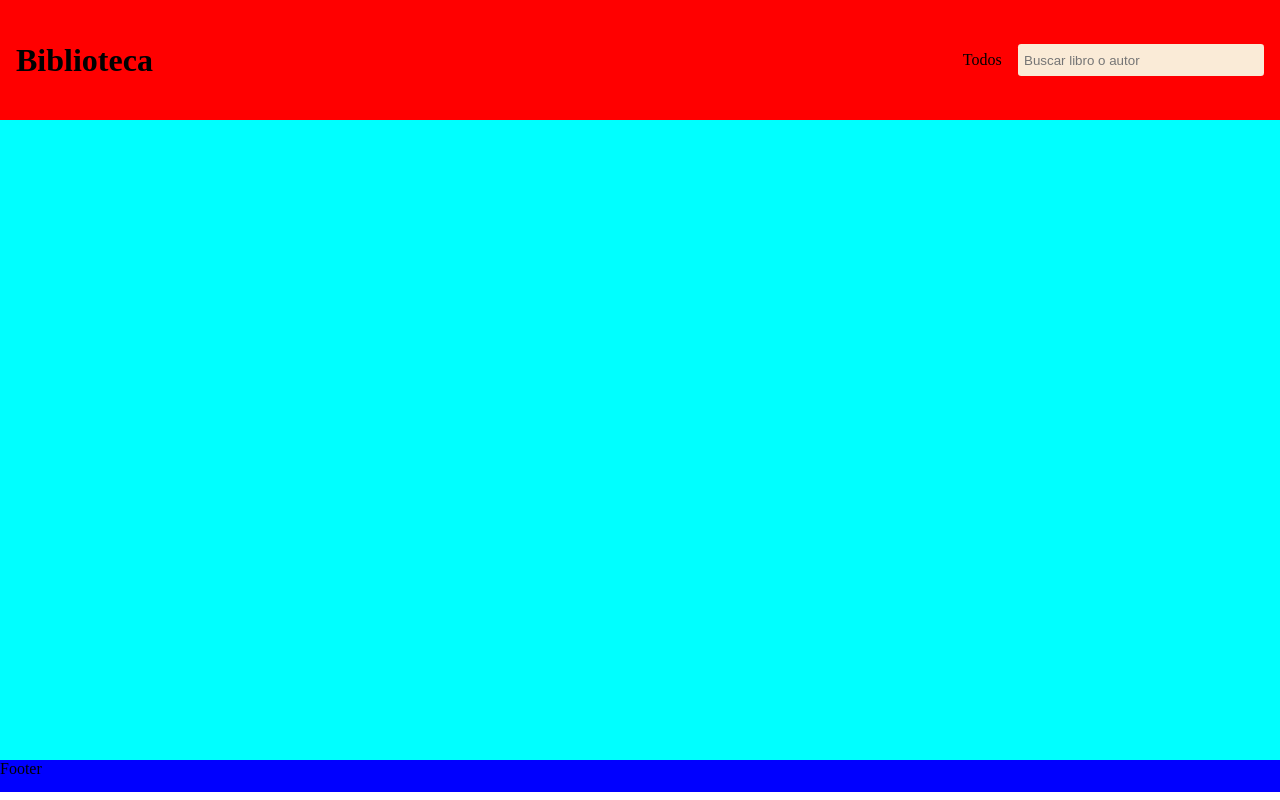
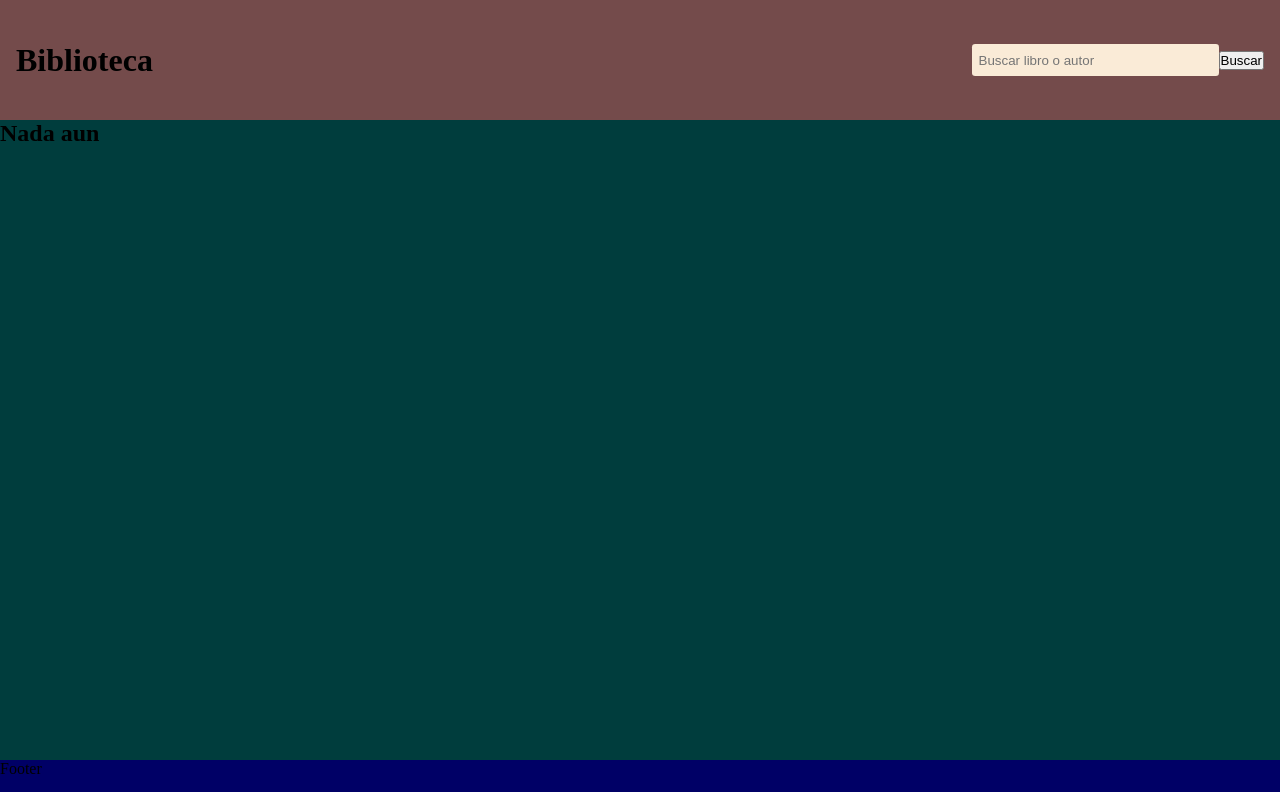
Before and after one commit to patoamaya/library, a React (Vite) app: page / in a window 1280 px wide. Built offline with nearby package versions, Linux system fonts and the light colour scheme.

Commit message:
json db testing

```diff
--- a/src/App.jsx
+++ b/src/App.jsx
@@ -2,14 +2,17 @@ import './App.css'
 import FooterContainer from './components/Footer/FooterContainer'
 import HeaderContainer from './components/Header/HeaderContainer'
 import HomeContainer from './components/Home/HomeContainer'
+import DataContextProvider from './context/DataContext'
 
 function App() {
 
   return (
     <div>
+      <DataContextProvider>
       <HeaderContainer/>
       <HomeContainer/>
       <FooterContainer/>
+      </DataContextProvider>
     </div>
   )
 }
--- a/src/components/Footer/Footer.css
+++ b/src/components/Footer/Footer.css
@@ -1,5 +1,5 @@
 .footerContainer{
     display: flex;
-    background-color: blue;
+    background-color: rgb(0, 0, 102);
     height: 2rem;
 }
--- a/src/components/Header/Header.css
+++ b/src/components/Header/Header.css
@@ -1,5 +1,5 @@
 .headerContainer{
-    background-color: red;
+    background-color: rgba(59, 0, 0, 0.705);
     height: 15vh;
     display: flex;
     align-items: center;
--- a/src/components/Header/Header.jsx
+++ b/src/components/Header/Header.jsx
@@ -1,14 +1,17 @@
-import React from 'react'
 import './Header.css'
 
-const Header = () => {
+const Header = ({searchData}) => {
   return (
     <div className='headerContainer'>
       <h1>Biblioteca</h1>
       <div className="nav">
         <ul>
-          <li>Todos</li>
-          <li><input type="text" id='busqueda' placeholder='Buscar libro o autor' /></li>
+          <li>
+            <form action="" onSubmit={searchData}>
+              <input type="text" id='busqueda' placeholder='Buscar libro o autor' />
+              <button type='submit'>Buscar</button>
+            </form>
+          </li>
         </ul>
       </div>
     </div>
--- a/src/components/Header/HeaderContainer.jsx
+++ b/src/components/Header/HeaderContainer.jsx
@@ -1,10 +1,14 @@
-import React from 'react'
 import Header from './Header'
+import { DataContext } from '../../context/DataContext'
+import { useContext } from 'react'
+
 
 const HeaderContainer = () => {
+  const {searchData} = useContext(DataContext)
+
   return (
     <div>
-      <Header/>
+      <Header searchData={searchData}/>
     </div>
   )
 }
--- a/src/components/Home/Home.css
+++ b/src/components/Home/Home.css
@@ -1,5 +1,5 @@
 .homeContainer{
     display: flex;
-    background-color: aqua;
+    background-color: rgb(0, 61, 61);
     height: 80vh;
 }
--- a/src/components/Home/Home.jsx
+++ b/src/components/Home/Home.jsx
@@ -1,12 +1,20 @@
 import React from 'react'
 import './Home.css'
 
-const Home = () => {
-  return (
-    <div className='homeContainer'>
 
+const Home = ({allData, filteredData}) => {
+return(
+
+  filteredData.length != 0 ?
+  <div className='homeContainer'>
+      <h1>todo</h1>
     </div>
-  )
+  :
+  <div className="homeContainer">
+    <h2>Nada aun</h2>
+  </div>
+
+    )
 }
 
 export default Home
--- a/src/components/Home/HomeContainer.jsx
+++ b/src/components/Home/HomeContainer.jsx
@@ -1,9 +1,14 @@
-import React from 'react'
+import { useContext } from 'react'
+import { DataContext } from '../../context/DataContext'
 import Home from './Home'
 
 const HomeContainer = () => {
+  const {allData, filteredData} = useContext(DataContext)
+
   return (
-    <div><Home/></div>
+    <div>
+      <Home allData={allData} filteredData={filteredData}/>
+    </div>
   )
 }
 
--- /dev/null
+++ b/src/context/DataContext.jsx
@@ -0,0 +1,30 @@
+import React, { createContext, useState } from 'react'
+import booksData from '../db.json'
+export const DataContext = createContext()
+
+const DataContextProvider = ({children}) => {
+    const [allData, setAllData] = useState([])
+    const [value, setValue] = useState("")
+
+    const searchData = (e) =>{
+        e.preventDefault()
+        setValue(e.target[0].value)
+        setAllData(booksData)
+    }
+
+    const filteredData = allData?.filter((libro)=> {
+        let bookFound = libro.nombre ? libro.nombre.includes(value) : false
+        let authorFound = libro.autor ? libro.autor.includes(value) : false
+
+        return bookFound || authorFound
+    })
+
+    let data = {
+        searchData,
+        allData,
+        filteredData
+    }
+    return <DataContext.Provider value = {data}>{children}</DataContext.Provider>;
+}
+
+export default DataContextProvider
--- /dev/null
+++ b/src/db.json
@@ -0,0 +1,20 @@
+[
+    {
+        "nombre": "ensayo sobre la ceguera",
+        "autor": "jose saramago",
+        "leido": "TRUE",
+        "id": "867"
+    },
+    {
+        "nombre": "las venas abiertas de america latina",
+        "autor": "eduardo galeano",
+        "leido": "TRUE",
+        "id": 343
+    },
+     {
+        "nombre":"trolazos",
+        "autor": "homosexuales",
+        "leido": true,
+        "id":923
+    }
+]
```
